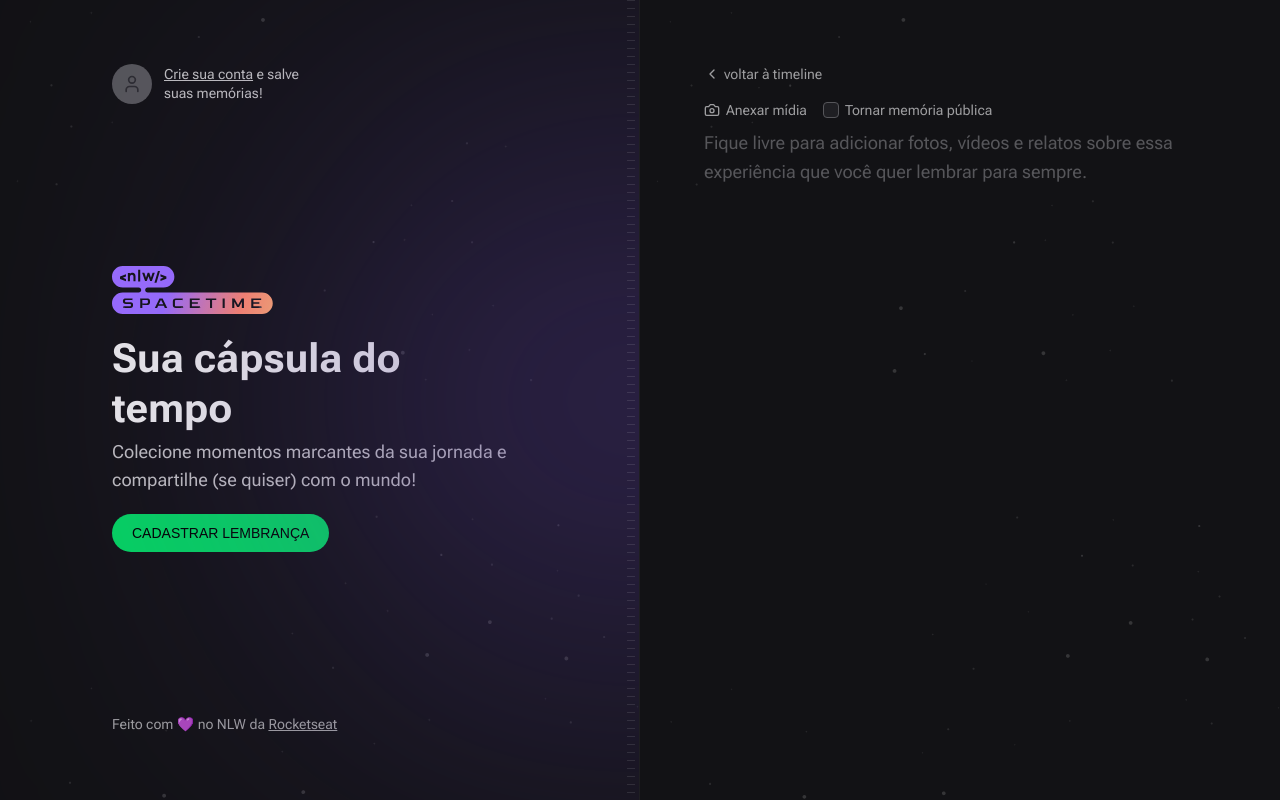
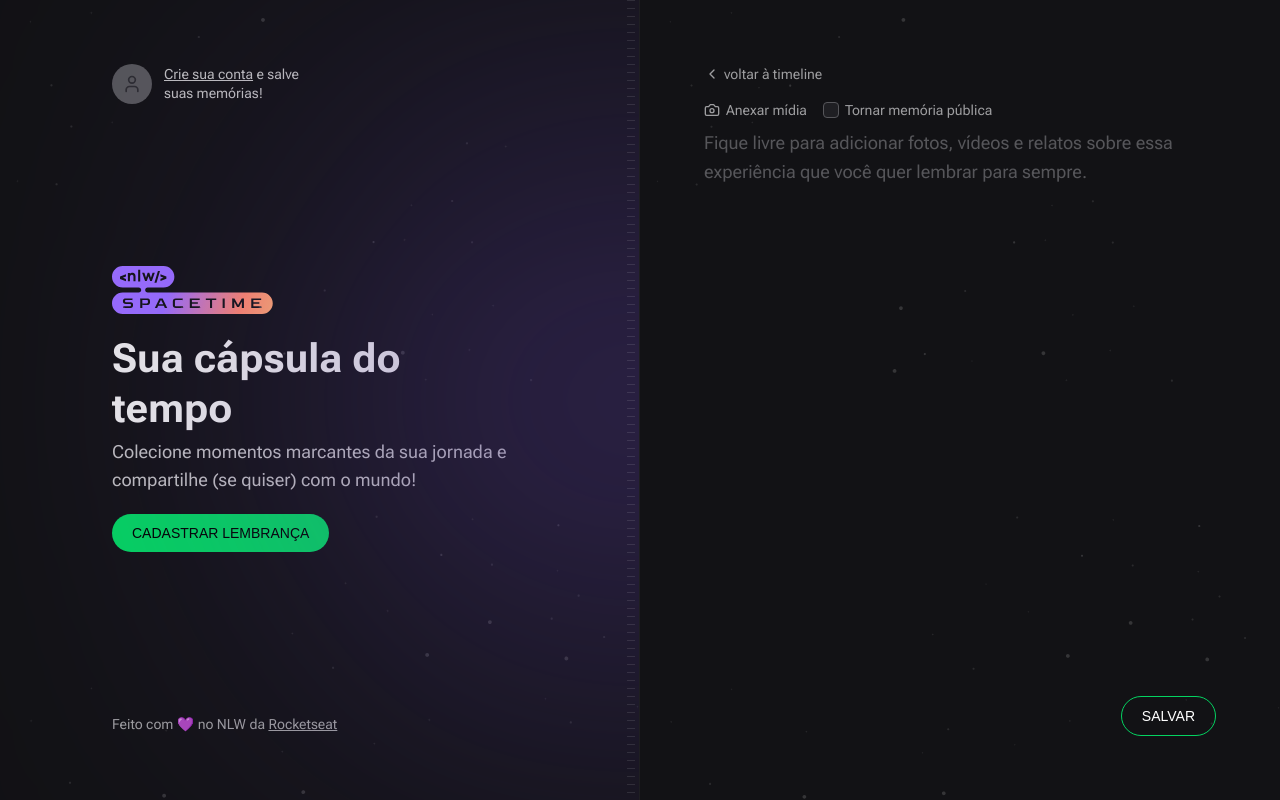
Before and after one commit to Eduardo-SO/nlw-spacetime, a Next.js app in the folder web/: page /memories/new in a window 1280 px wide. Built offline with nearby package versions, Linux system fonts and the light colour scheme; no server answers; a web font is replaced by a local one.

Commit message:
Add media preview + Add new memory func

```diff
--- a/web/package.json
+++ b/web/package.json
@@ -16,6 +16,7 @@
     "axios": "^1.4.0",
     "eslint": "8.40.0",
     "eslint-config-next": "13.4.2",
+    "js-cookie": "^3.0.5",
     "jwt-decode": "^3.1.2",
     "lucide-react": "^0.216.0",
     "next": "13.4.2",
@@ -28,6 +29,7 @@
   "devDependencies": {
     "@rocketseat/eslint-config": "^1.2.0",
     "@tailwindcss/forms": "^0.5.3",
+    "@types/js-cookie": "^3.0.3",
     "prettier-plugin-tailwindcss": "^0.3.0"
   }
 }
--- a/web/src/app/memories/new/page.tsx
+++ b/web/src/app/memories/new/page.tsx
@@ -1,6 +1,6 @@
 import Link from 'next/link'
-import { CameraIcon, ChevronLeft } from 'lucide-react'
-import { MediaPicker } from '@/components/MediaPicker'
+import { ChevronLeft } from 'lucide-react'
+import { NewMemoryForm } from '@/components/NewMemoryForm'
 
 export default function NewMemory() {
   return (
@@ -13,37 +13,7 @@
         voltar à timeline
       </Link>
 
-      <form className="flex flex-1 flex-col gap-2">
-        <div className="flex items-center gap-4">
-          <label
-            htmlFor="media"
-            className="flex cursor-pointer items-center gap-1.5 text-sm text-gray-200 hover:text-gray-100"
-          >
-            <CameraIcon className="h-4 w-4" />
-            Anexar mídia
-          </label>
-
-          <label className="flex items-center gap-1.5 text-sm text-gray-200 hover:text-gray-100">
-            <input
-              id="public-memory"
-              name="public-memory"
-              type="checkbox"
-              value="true"
-              className="h-4 w-4 rounded border-gray-400 bg-gray-700 text-purple-500"
-            />
-            Tornar memória pública
-          </label>
-        </div>
-
-        <MediaPicker />
-
-        <textarea
-          name="content"
-          spellCheck={false}
-          className="w-full flex-1 resize-none rounded border-0 bg-transparent p-0 text-lg leading-relaxed text-gray-100 placeholder:text-gray-400 focus:outline-none focus:ring-0"
-          placeholder="Fique livre para adicionar fotos, vídeos e relatos sobre essa experiência que você quer lembrar para sempre."
-        />
-      </form>
+      <NewMemoryForm />
     </div>
   )
 }
--- a/web/src/components/MediaPicker.tsx
+++ b/web/src/components/MediaPicker.tsx
@@ -20,6 +20,7 @@
     <>
       <input
         id="media"
+        name="coverUrl"
         type="file"
         accept="image/*"
         className="hidden"
--- /dev/null
+++ b/web/src/components/NewMemoryForm.tsx
@@ -0,0 +1,83 @@
+'use client'
+
+import { FormEvent } from 'react'
+import { CameraIcon } from 'lucide-react'
+import Cookie from 'js-cookie'
+import { MediaPicker } from '@/components/MediaPicker'
+import { api } from '@/lib/api'
+
+export function NewMemoryForm() {
+  async function handleCreateMemory(event: FormEvent<HTMLFormElement>) {
+    event.preventDefault()
+
+    const formData = new FormData(event.currentTarget)
+
+    const fileToUpload = formData.get('coverUrl')
+
+    let coverUrl = ''
+
+    if (fileToUpload) {
+      const uploadFormData = new FormData()
+      uploadFormData.set('file', fileToUpload)
+
+      const uploadResponse = await api.post('/upload', uploadFormData)
+
+      coverUrl = uploadResponse.data.fileUrl
+    }
+
+    await api.post(
+      '/memories',
+      {
+        coverUrl,
+        content: formData.get('content'),
+        isPublic: formData.get('isPublic'),
+      },
+      {
+        headers: {
+          Authorization: `Bearer ${Cookie.get('token')}`,
+        },
+      },
+    )
+  }
+
+  return (
+    <form onSubmit={handleCreateMemory} className="flex flex-1 flex-col gap-2">
+      <div className="flex items-center gap-4">
+        <label
+          htmlFor="media"
+          className="flex cursor-pointer items-center gap-1.5 text-sm text-gray-200 hover:text-gray-100"
+        >
+          <CameraIcon className="h-4 w-4" />
+          Anexar mídia
+        </label>
+
+        <label className="flex items-center gap-1.5 text-sm text-gray-200 hover:text-gray-100">
+          <input
+            id="isPublic"
+            name="isPublic"
+            type="checkbox"
+            value="true"
+            className="h-4 w-4 rounded border-gray-400 bg-gray-700 text-purple-500"
+          />
+          Tornar memória pública
+        </label>
+      </div>
+
+      <MediaPicker />
+
+      <textarea
+        name="content"
+        spellCheck={false}
+        className="w-full flex-1 resize-none rounded border-0 bg-transparent p-0 text-lg leading-relaxed text-gray-100 placeholder:text-gray-400 focus:outline-none focus:ring-0"
+        placeholder="Fique livre para adicionar fotos, vídeos e relatos sobre essa experiência que você quer lembrar para sempre."
+      />
+
+      <button
+        type="submit"
+        className="inline-block self-end rounded-full border border-green-500 bg-transparent px-5 py-3 font-alt text-sm uppercase leading-none text-white hover:bg-green-600 hover:text-black"
+      >
+        Salvar
+      </button>
+    </form>
+  )
+}
```
Also changed, not shown: 1 other file (tests, documents, lock files or other folders).
